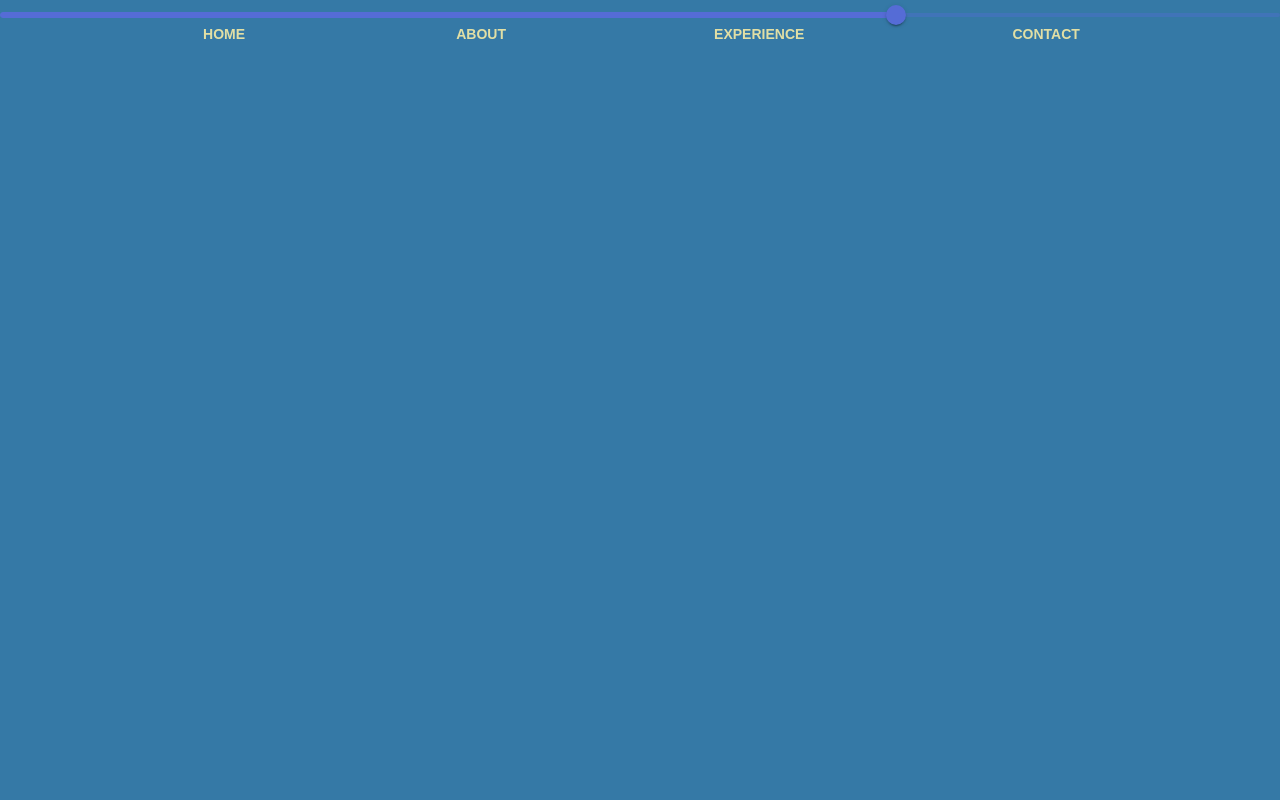
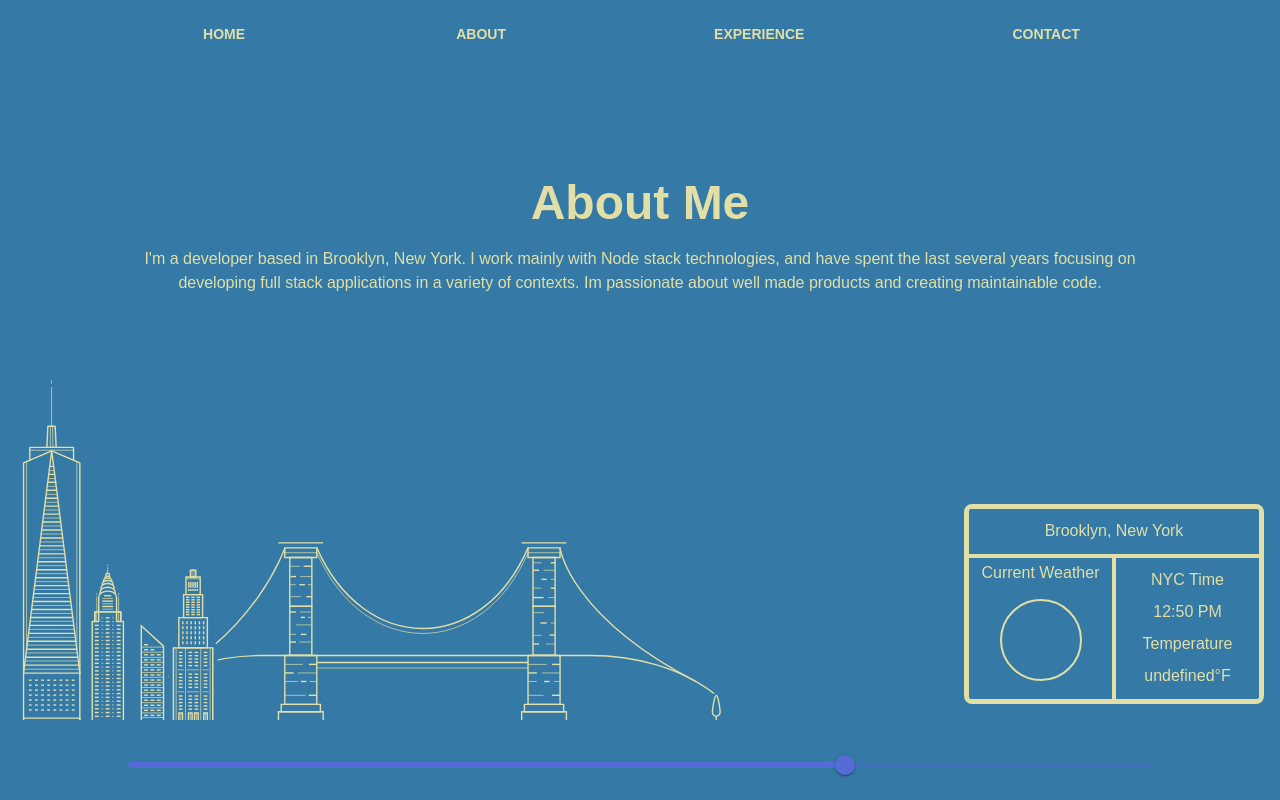
Before and after one commit to chrisbakeraugie/chrisbakeraugie.github.io, a React (Create React App) app: page /about in a window 1280 px wide. Built offline with nearby package versions, Linux system fonts and the light colour scheme; no server answers.

Commit message:
General formatting for tablet done

```diff
--- a/src/App.js
+++ b/src/App.js
@@ -1,7 +1,6 @@
 import { Box, CssBaseline } from '@mui/material'
 import ErrorPage from './pages/Error/ErrorPage'
 import HomePage from './pages/Home/HomePage'
-import GraphicsContainer from './graphics/desktop/GraphicsContainer'
 import amountOfDayComplete from './js/amountOfDayComplete'
 import { useContext, useEffect } from 'react'
 import getIntermediateColor from './js/getIntermediateColor'
@@ -17,6 +16,8 @@ import { BrowserRouter as Router, Routes, Route } from 'react-router-dom'
 import InformationContainer from './components/InformationContainer'
 import ExperiencePage from './pages/Experience/ExperiencePage'
 import getDistanceFromMidnight from './js/getDistanceFromMidnight'
+import DesktopGraphicsContainer from './graphics/desktop/DesktopGraphicsContainer'
+import TabletGraphicsContainer from './graphics/tablet/TabletGraphicsContainer'
 
 // eslint-disable-next-line no-unused-vars
 const AppContainer = styled(Box)(({ theme, backgroundColor }) => ({
@@ -119,10 +120,9 @@ function App() {
 
 	const renderLayout = () => {
 		if (isDesktop) {
-			return <GraphicsContainer />
-			// Make Desktop version
+			return <DesktopGraphicsContainer />
 		} else if (isTablet) {
-			// return <TabletLayout />
+			return <TabletGraphicsContainer />
 		} else if (isMobile) {
 			// return <MobileLayout />
 		}
@@ -143,7 +143,6 @@ function App() {
 						<Route element={<HomePage />} path="/" />
 						<Route element={<AboutPage />} path="/about" />
 						<Route element={<ExperiencePage />} path="/experience" />
-						{/* Assuming you have an ExperiencePage component */}
 						<Route element={<ErrorPage />} path="*" />
 					</Routes>
 				</InformationContainer>
--- a/src/components/Experience.jsx
+++ b/src/components/Experience.jsx
@@ -48,7 +48,11 @@ const Experience = ({
 					style={{ height: '100%', objectFit: 'contain' }}
 				/>
 				<CardActions>
-					<StyledButton fontColor={fontColor} onClick={onButtonClick}>
+					<StyledButton
+						fontColor={fontColor}
+						variant="outlined"
+						onClick={onButtonClick}
+					>
 						Back
 					</StyledButton>
 				</CardActions>
--- a/src/components/InformationContainer.jsx
+++ b/src/components/InformationContainer.jsx
@@ -3,7 +3,7 @@ import { styled } from '@mui/material/styles'
 import { useContext } from 'react'
 import { AppContext } from '../context'
 
-const DesktopContainer = styled(Box)(({ theme }) => ({
+const LargeContainer = styled(Box)(({ theme }) => ({
 	position: 'absolute',
 	left: '50%',
 	transform: 'translateX(-50%)',
@@ -17,12 +17,20 @@ const DesktopContainer = styled(Box)(({ theme }) => ({
 	alignItems: 'center',
 	textAlign: 'center',
 	gap: theme.spacing(2),
+	[theme.breakpoints.down('lg')]: {
+		width: '80%',
+	},
 }))
 
 const InformationContainer = ({ children }) => {
 	// eslint-disable-next-line no-unused-vars
 	const { isDesktop, isMobile, isTablet } = useContext(AppContext)
-	return <>{isDesktop && <DesktopContainer>{children}</DesktopContainer>}</>
+	return (
+		<>
+			{(isDesktop || isTablet) && <LargeContainer>{children}</LargeContainer>}
+			{/* {isMobile && <DesktopContainer>{children}</DesktopContainer>} */}
+		</>
+	)
 }
 
 export default InformationContainer
--- a/src/components/Navigation.jsx
+++ b/src/components/Navigation.jsx
@@ -16,19 +16,23 @@ const StyledNavigationBox = styled(Box)(({ theme }) => ({
 	justifyContent: 'space-evenly',
 }))
 
+const StyledLink = styled(Link)(() => ({
+	textDecoration: 'none',
+}))
+
 const Navigation = () => {
 	const { fontColor } = useContext(AppContext)
 	return (
 		<StyledNavigationBox>
-			<Link to={'/'}>
+			<StyledLink to={'/'}>
 				<StyledButton fontColor={fontColor}>Home</StyledButton>
-			</Link>
-			<Link to={'/about'}>
+			</StyledLink>
+			<StyledLink to={'/about'}>
 				<StyledButton fontColor={fontColor}>About</StyledButton>
-			</Link>
-			<Link to="/experience">
+			</StyledLink>
+			<StyledLink to="/experience">
 				<StyledButton fontColor={fontColor}>Experience</StyledButton>
-			</Link>
+			</StyledLink>
 			<StyledButton fontColor={fontColor}>Contact</StyledButton>
 		</StyledNavigationBox>
 	)
--- a/src/components/StyledButton.jsx
+++ b/src/components/StyledButton.jsx
@@ -3,7 +3,12 @@ import { Button } from '@mui/material'
 const StyledButton = ({ fontColor, ...props }) => (
 	<Button
 		{...props}
-		sx={{ color: fontColor || 'white', ...props.sx, fontWeight: 'bold' }}
+		sx={{
+			color: fontColor || 'white',
+			...props.sx,
+			fontWeight: 'bold',
+			borderColor: fontColor || 'white',
+		}}
 	/>
 )
 
--- a/src/components/StyledSlider.jsx
+++ b/src/components/StyledSlider.jsx
@@ -3,12 +3,16 @@ import { styled } from '@mui/material/styles'
 
 const MUIStyledSlider = styled(Slider)(({ theme }) => ({
 	position: 'fixed',
+	transform: 'translateX(-50%)',
+	left: '50%',
 	[theme.breakpoints.up('lg')]: {
 		bottom: 20,
-		left: '50%',
 		width: '90%',
-		transform: 'translateX(-50%)',
 		maxWidth: '1400px',
+	},
+	[theme.breakpoints.between('sm', 'lg')]: {
+		bottom: 20,
+		width: '80%',
 	},
 }))
 
--- a/src/components/WeatherBox.jsx
+++ b/src/components/WeatherBox.jsx
@@ -5,7 +5,7 @@ import { AppContext } from '../context'
 import getWeatherIcon from '../js/getWeatherIcon'
 import getEastCoastTime from '../js/getEastCoastTime'
 
-const StyledWeatherBoxContainer = styled(Box)(({ fontColor }) => ({
+const StyledWeatherBoxContainer = styled(Box)(({ fontColor, theme }) => ({
 	position: 'absolute',
 	bottom: 90,
 	left: '63%',
@@ -19,9 +19,16 @@ const StyledWeatherBoxContainer = styled(Box)(({ fontColor }) => ({
 	gridRowGap: '0px',
 	zIndex: 1000,
 	color: fontColor,
+	borderRadius: theme.spacing(1),
+	[theme.breakpoints.between('sm', 'lg')]: {
+		position: 'unset',
+		bottom: 'unset',
+		left: 'unset',
+		alignSelf: 'flex-end',
+	},
 }))
 
-const StyledLocationBox = styled(Box)(() => ({
+const StyledLocationBox = styled(Box)(({ theme }) => ({
 	gridArea: '1 / 1 / 2 / 5',
 	display: 'flex',
 	flexDirection: 'column',
@@ -29,6 +36,8 @@ const StyledLocationBox = styled(Box)(() => ({
 	alignItems: 'center',
 	textAlign: 'center',
 	border: '2px solid',
+	borderTopLeftRadius: theme.spacing(0.5),
+	borderTopRightRadius: theme.spacing(0.5),
 }))
 
 const StyledCurrentWeatherBox = styled(Box)(({ theme }) => ({
@@ -40,6 +49,7 @@ const StyledCurrentWeatherBox = styled(Box)(({ theme }) => ({
 	textAlign: 'center',
 	border: '2px solid',
 	gap: theme.spacing(1),
+	borderBottomLeftRadius: theme.spacing(0.5),
 }))
 
 const StyledTimeBox = styled(Box)(({ theme }) => ({
@@ -51,6 +61,7 @@ const StyledTimeBox = styled(Box)(({ theme }) => ({
 	textAlign: 'center',
 	border: '2px solid',
 	gap: theme.spacing(1),
+	borderBottomRightRadius: theme.spacing(0.5),
 }))
 
 const WeatherBox = () => {
--- /dev/null
+++ b/src/graphics/tablet/TabletGraphicsContainer.jsx
@@ -0,0 +1,44 @@
+import { Box } from '@mui/material'
+import { styled } from '@mui/material/styles'
+import LeftGraphicsSVG from '../LeftGraphicsSVG'
+// import RightGraphicsSVG from '../RightGraphicsSVG'
+import { useContext } from 'react'
+import { AppContext } from '../../context'
+import WeatherBox from '../../components/WeatherBox'
+
+const scale = 0.7
+
+const StyledGraphicsContainer = styled(Box)(({ color, theme }) => ({
+	position: 'absolute',
+	bottom: 80,
+	height: 500,
+	width: '100vw',
+	overflow: 'hidden',
+	backgroundColor: color,
+	display: 'flex',
+	justifyContent: 'space-between',
+	padding: theme.spacing(2),
+}))
+
+const PositionedLeftGraphic = styled(Box)(({ theme }) => ({
+	width: 400,
+	transform: `scale(${scale})`,
+	transformOrigin: 'bottom left',
+	[theme.breakpoints.down('md')]: {
+		transform: `scale(${0.4})`,
+	},
+}))
+
+const TabletGraphicsContainer = () => {
+	const { backgroundColor, strokeColor } = useContext(AppContext)
+	return (
+		<StyledGraphicsContainer color={backgroundColor}>
+			<PositionedLeftGraphic>
+				<LeftGraphicsSVG fill={backgroundColor} stroke={strokeColor} />
+			</PositionedLeftGraphic>
+			<WeatherBox />
+		</StyledGraphicsContainer>
+	)
+}
+
+export default TabletGraphicsContainer
--- a/src/theme/theme.js
+++ b/src/theme/theme.js
@@ -13,7 +13,7 @@ const theme = createTheme({
 		values: {
 			xs: 0,
 			sm: 600,
-			md: 900,
+			md: 990,
 			lg: 1285,
 			xl: 1536,
 		},
```
Also changed, not shown: src/graphics/desktop/DesktopGraphicsContainer.jsx (renamed from src/graphics/desktop/GraphicsContainer.jsx).
